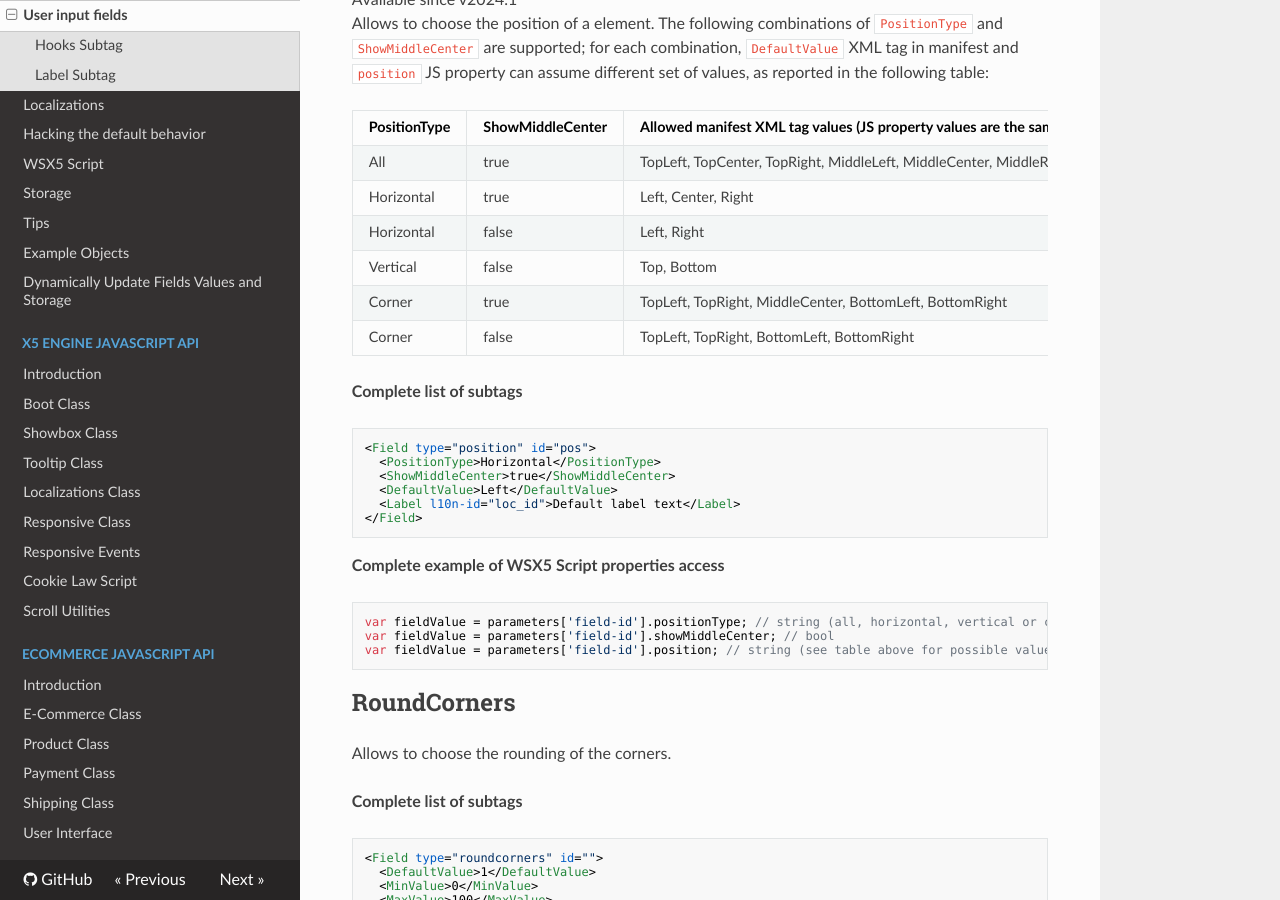
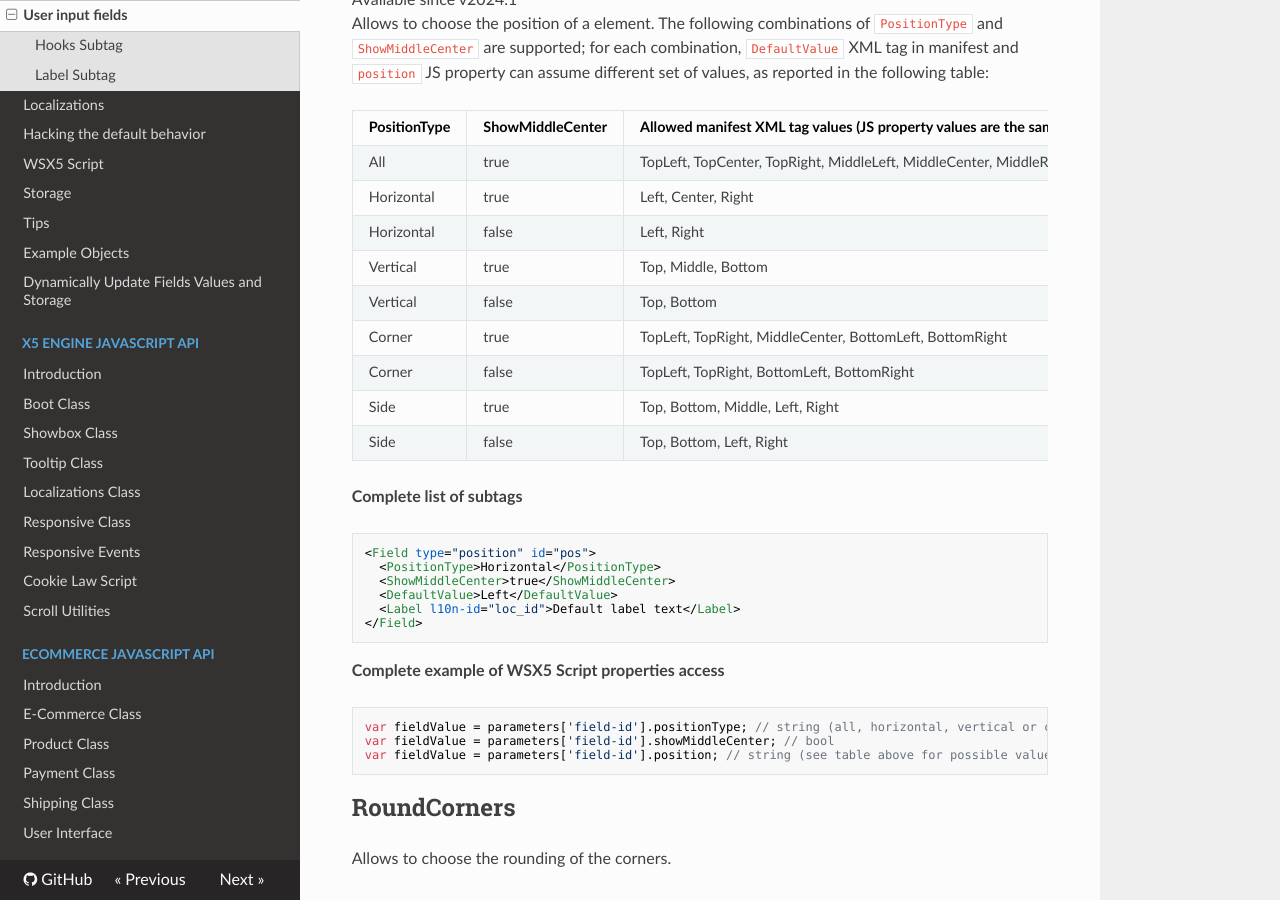
Before and after one commit to WebSiteX5/wsx5-developers-guide, an MkDocs documentation site: the page built from docs/optional-objects/user-input-fields.md, in a window 1280 px wide and 900 px high, scrolled down 11902 px. Built offline with MkDocs 1.6.1, drawn with Linux system fonts in a browser that asks for light colours; nearby versions of some CDN libraries.

Commit message:
Add position vertical with center and side (with and without center)

````diff
--- a/docs/optional-objects/user-input-fields.md
+++ b/docs/optional-objects/user-input-fields.md
@@ -561,9 +561,12 @@ Allows to choose the position of a element. The following combinations of `Posit
 | All          | true             | TopLeft, TopCenter, TopRight, MiddleLeft, MiddleCenter, MiddleRight, BottomLeft, BottomCenter, BottomRight |
 | Horizontal   | true             | Left, Center, Right                                                                                        |
 | Horizontal   | false            | Left, Right                                                                                                |
+| Vertical     | true             | Top, Middle, Bottom                                                                                        |
 | Vertical     | false            | Top, Bottom                                                                                                |
 | Corner       | true             | TopLeft, TopRight, MiddleCenter, BottomLeft, BottomRight                                                   |
 | Corner       | false            | TopLeft, TopRight, BottomLeft, BottomRight                                                                 |
+| Side         | true             | Top, Bottom, Middle, Left, Right                                                                           |
+| Side         | false            | Top, Bottom, Left, Right                                                                                   |
 
 **Complete list of subtags**
 ```xml
````
